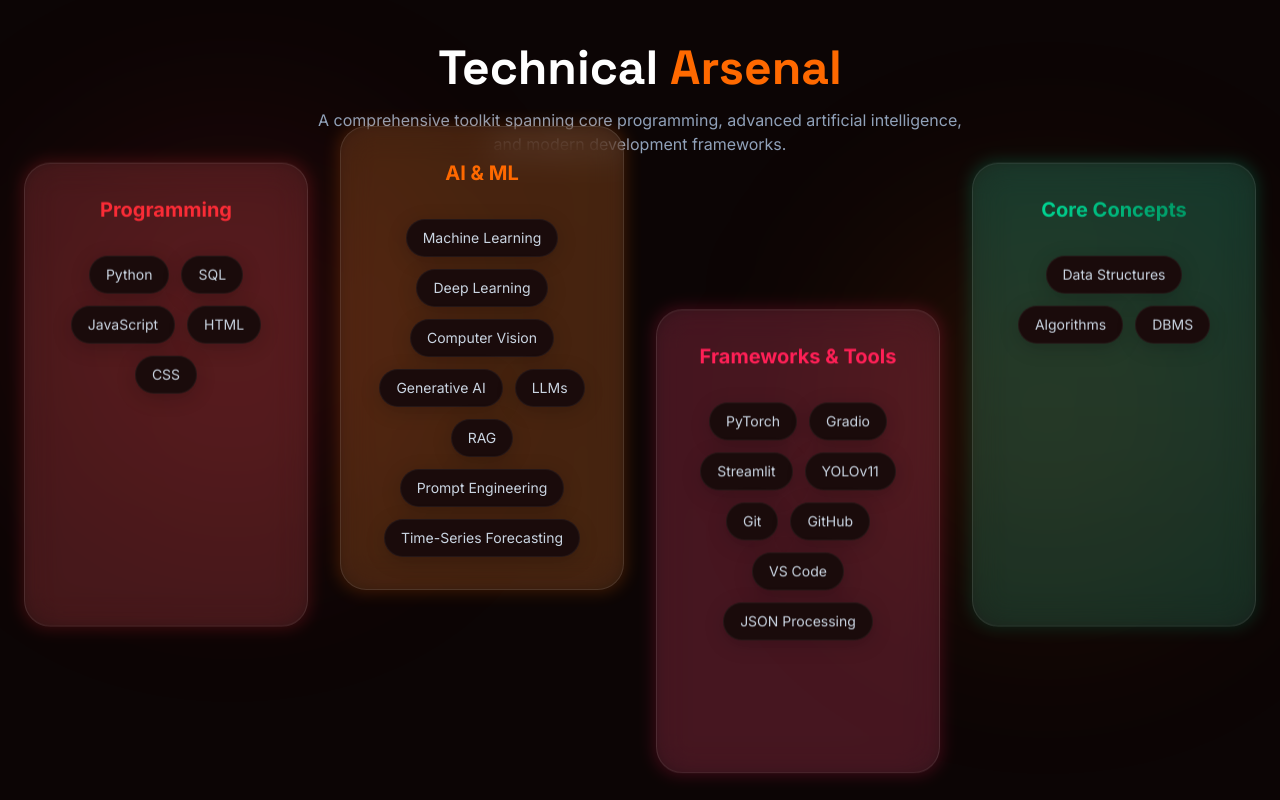
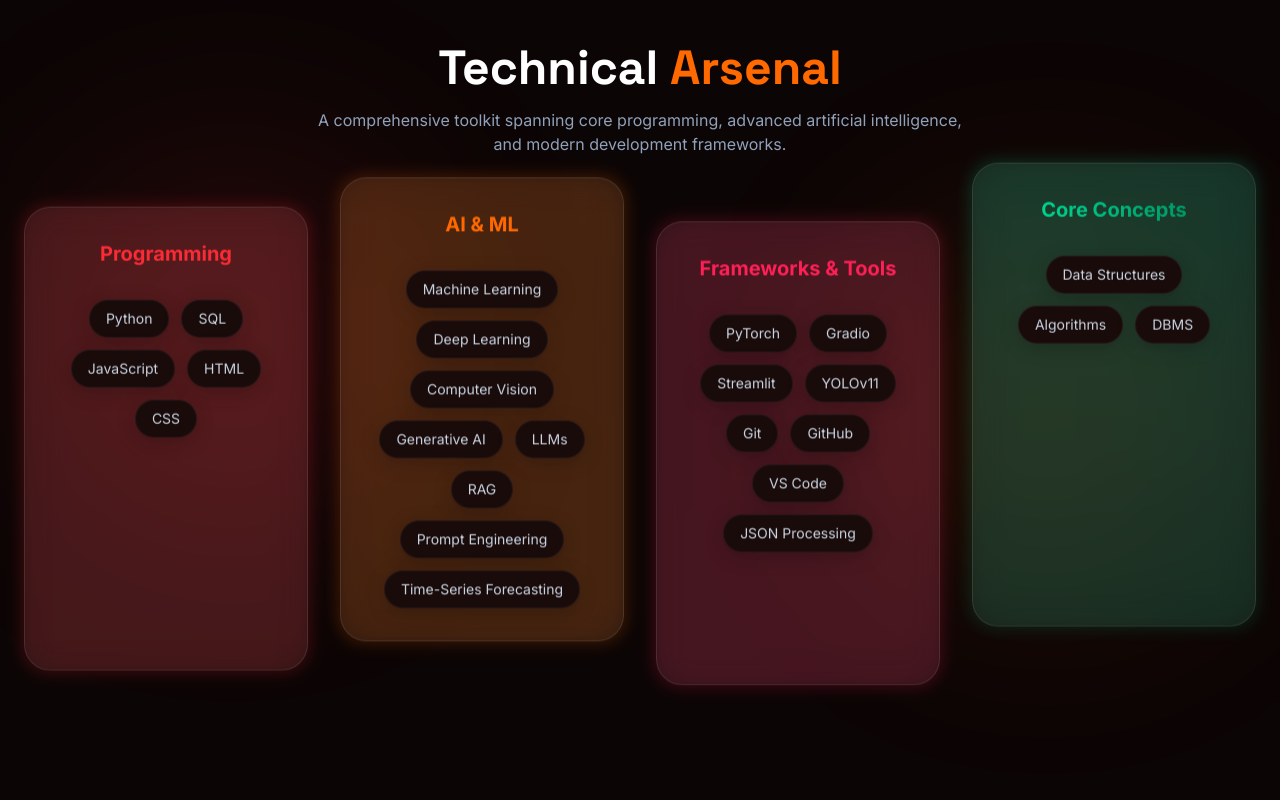
Before and after one commit to GGuruPrasad2004/portfolio-website, a Next.js app: page / in a window 1280 px wide. Shown: the part 2100-2900 px from the top of the page. Built offline with nearby package versions, Linux system fonts and the light colour scheme; no server answers.

Commit message:
Refine desktop parallax effect for skills cards

```diff
--- a/src/components/sections/Skills.tsx
+++ b/src/components/sections/Skills.tsx
@@ -34,9 +34,11 @@
     offset: ["start end", "end start"],
   });
 
-  const y1 = useTransform(scrollYProgress, [0, 1], [0, -100]);
-  const y2 = useTransform(scrollYProgress, [0, 1], [0, 100]);
-  const y3 = useTransform(scrollYProgress, [0, 1], [0, -150]);
+  // Smoother, unidirectional parallax so cards don't separate too much
+  const y1 = useTransform(scrollYProgress, [0, 1], [0, -40]);
+  const y2 = useTransform(scrollYProgress, [0, 1], [0, -80]);
+  const y3 = useTransform(scrollYProgress, [0, 1], [0, -20]);
+  const y4 = useTransform(scrollYProgress, [0, 1], [0, -100]);
 
   const [isDesktop, setIsDesktop] = useState(true);
 
@@ -67,8 +69,11 @@
 
         <div className="grid grid-cols-1 md:grid-cols-2 lg:grid-cols-4 gap-8">
           {skillCategories.map((category, idx) => {
-            // Apply different parallax speeds based on index
-            const yTransform = idx % 3 === 0 ? y1 : idx % 2 === 0 ? y2 : y3;
+            // Assign different but consistent upward speeds
+            let yTransform = y1;
+            if (idx === 1) yTransform = y2;
+            if (idx === 2) yTransform = y3;
+            if (idx === 3) yTransform = y4;
 
             return (
               <motion.div
```
